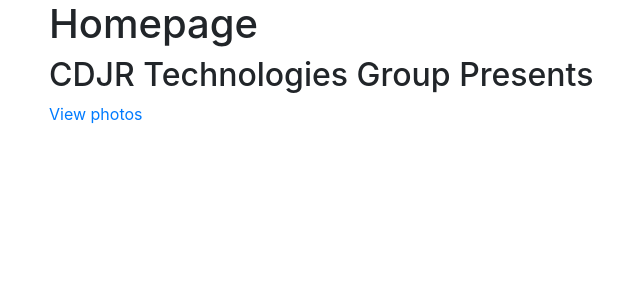
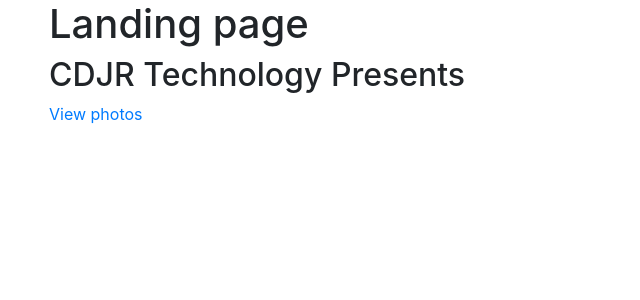
Before and after one commit to S-J-HAN/INFO30005-2019-CDJR, a Node server app: page / in a window 1280 px wide. Shown: the part 56-356 px from the top of the page, without its empty margins (36-676 px from the left). Run offline with Node 20, Linux system fonts and the light colour scheme; some libraries are stand-ins or nearby versions.

Commit message:
update package

```diff
--- a/package.json
+++ b/package.json
@@ -4,7 +4,8 @@
   "description": "A website for cultivating people's creativity",
   "main": "app.js",
   "scripts": {
-    "test": "echo \"Error: no test specified\" && exit 1"
+    "test": "echo \"Error: no test specified\" && exit 1",
+    "start": "node app.js"
   },
   "author": "Dongdong",
   "license": "ISC",
--- a/views/home.ejs
+++ b/views/home.ejs
@@ -1,7 +1,7 @@
 <% include ./partials/header %>
     <div class="container">
-        <h1>Homepage</h1>
-        <h2>CDJR Technologies Group Presents</h2>
+        <h1>Landing page</h1>
+        <h2>CDJR Technology Presents</h2>
         <a href="/photo">View photos</a>
     </div>
 <% include ./partials/footer %>
```
